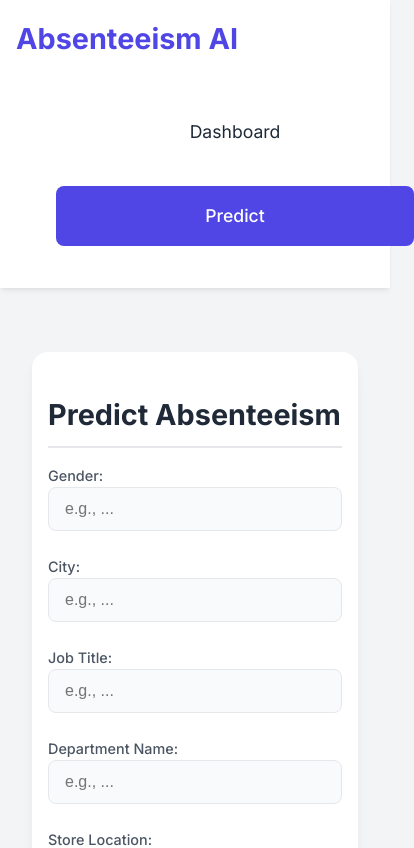
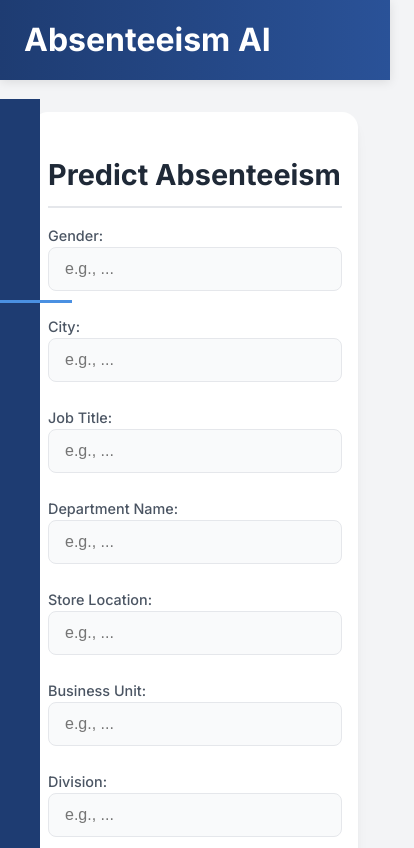
Before and after one commit to arshad-v/absenteeism-frontend, a React (Vite) app: page /predict in a window 390 px wide. Shown: the top 848 px of the page, 414 px wide, since content can reach past the window. Built offline with nearby package versions, Linux system fonts and the light colour scheme.

Commit message:
feat(navbar): Implement responsive hamburger menu

```diff
--- a/src/components/Navbar.css
+++ b/src/components/Navbar.css
@@ -1,33 +1,35 @@
+/* ==========================================
+   Base Navbar Styles
+========================================== */
 .navbar {
-  background: var(--container-bg);
-  height: 70px;
+  background: linear-gradient(90deg, #1e3c72, #2a5298);
+  height: 80px;
   display: flex;
   justify-content: center;
   align-items: center;
-  font-size: 1.1rem;
+  font-size: 1.2rem;
   position: sticky;
   top: 0;
   z-index: 999;
-  box-shadow: 0 4px 6px -1px var(--shadow-color), 0 2px 4px -1px var(--shadow-color);
-  margin-bottom: 2rem;
+  box-shadow: 0 2px 10px rgba(0, 0, 0, 0.1);
 }
 
 .navbar-container {
   display: flex;
   justify-content: space-between;
   align-items: center;
-  height: 70px;
+  height: 80px;
   width: 100%;
-  max-width: 1200px;
-  padding: 0 2rem;
+  max-width: 1300px;
+  margin: 0 auto;
+  padding: 0 24px;
 }
 
 .navbar-logo {
-  color: var(--primary-color);
-  cursor: pointer;
+  color: #fff;
   text-decoration: none;
-  font-size: 1.8rem;
-  font-weight: 700;
+  font-size: 2rem;
+  font-weight: bold;
 }
 
 .nav-menu {
@@ -35,51 +37,58 @@
   align-items: center;
   list-style: none;
   text-align: center;
-  gap: 1rem;
 }
 
 .nav-item {
-  height: 70px;
-  display: flex;
-  align-items: center;
+  height: 80px;
 }
 
 .nav-links {
-  color: var(--text-color);
+  color: #fff;
+  display: flex;
+  align-items: center;
   text-decoration: none;
-  padding: 0.5rem 1rem;
-  border-radius: 8px;
-  transition: background-color 0.3s, color 0.3s;
+  padding: 0 1rem;
+  height: 100%;
+  transition: all 0.2s ease-in-out;
 }
 
 .nav-links:hover {
-  background-color: #eef2ff;
-  color: var(--primary-color);
+  color: #f0f0f0;
+  transform: translateY(-2px);
 }
 
 .nav-links.active {
-  background-color: var(--primary-color);
-  color: #fff;
-  font-weight: 500;
+  border-bottom: 3px solid #4a90e2;
 }
 
+/* Hide menu icon on desktop */
+.menu-icon {
+  display: none;
+}
+
+/* ==========================================
+   Mobile Responsive Navbar
+========================================== */
 @media (max-width: 768px) {
-  .navbar {
-    height: auto; /* Allow navbar to grow */
+  .nav-menu {
+    display: flex;
+    flex-direction: column;
+    width: 100%;
+    height: calc(100vh - 80px); /* Full screen height minus navbar */
+    position: absolute;
+    top: 80px;
+    left: -100%; /* Start off-screen */
+    opacity: 1;
+    transition: all 0.5s ease;
+    background: #1e3c72;
   }
 
-  .navbar-container {
-    flex-direction: column;
-    align-items: flex-start;
-    padding: 1rem;
-    height: auto;
-  }
-
-  .nav-menu {
-    flex-direction: column;
-    width: 100%;
-    margin-top: 1rem;
-    gap: 0.5rem;
+  .nav-menu.active {
+    left: 0; /* Slide in */
+    opacity: 1;
+    transition: all 0.5s ease;
+    z-index: 1;
   }
 
   .nav-item {
--- a/src/components/Navbar.jsx
+++ b/src/components/Navbar.jsx
@@ -1,22 +1,49 @@
-import React from 'react';
+import React, { useState } from 'react';
 import { NavLink } from 'react-router-dom';
 import './Navbar.css';
 
 const Navbar = () => {
+  const [isMenuOpen, setIsMenuOpen] = useState(false);
+
+  const toggleMenu = () => {
+    setIsMenuOpen(!isMenuOpen);
+  };
+
+  const closeMobileMenu = () => {
+    setIsMenuOpen(false);
+  };
+
   return (
     <nav className="navbar">
       <div className="navbar-container">
-        <NavLink to="/" className="navbar-logo">
+        <NavLink to="/" className="navbar-logo" onClick={closeMobileMenu}>
           Absenteeism AI
         </NavLink>
-        <ul className="nav-menu">
+
+        {/* Hamburger Icon */}
+        <div className="menu-icon" onClick={toggleMenu}>
+          <div className="bar"></div>
+          <div className="bar"></div>
+          <div className="bar"></div>
+        </div>
+
+        {/* Navigation Menu */}
+        <ul className={isMenuOpen ? 'nav-menu active' : 'nav-menu'}>
           <li className="nav-item">
-            <NavLink to="/" className={({ isActive }) => (isActive ? 'nav-links active' : 'nav-links')}>
+            <NavLink
+              to="/"
+              className={({ isActive }) => (isActive ? 'nav-links active' : 'nav-links')}
+              onClick={closeMobileMenu}
+            >
               Dashboard
             </NavLink>
           </li>
           <li className="nav-item">
-            <NavLink to="/predict" className={({ isActive }) => (isActive ? 'nav-links active' : 'nav-links')}>
+            <NavLink
+              to="/predict"
+              className={({ isActive }) => (isActive ? 'nav-links active' : 'nav-links')}
+              onClick={closeMobileMenu}
+            >
               Predict
             </NavLink>
           </li>
```
